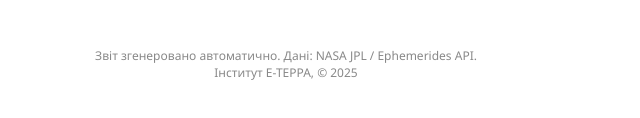
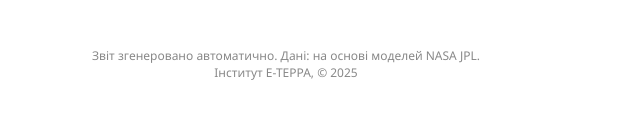
Before and after one commit to E-Terra-institute/ephemerides-report, a plain HTML site: page index.html in a window 1280 px wide. Shown: the part 240-358 px from the top of the page, 354-994 px from the left. Drawn offline with Linux system fonts and the light colour scheme.

Commit message:
Update index.html

```diff
--- a/index.html
+++ b/index.html
@@ -80,7 +80,7 @@
   <div id="ephemerides-content">Завантаження…</div>
 
   <div class="footer">
-    Звіт згенеровано автоматично. Дані: NASA JPL / Ephemerides API.<br>
+    Звіт згенеровано автоматично. Дані: на основі моделей NASA JPL.<br>
     Інститут Е-ТЕРРА, © 2025
   </div>
 
```
